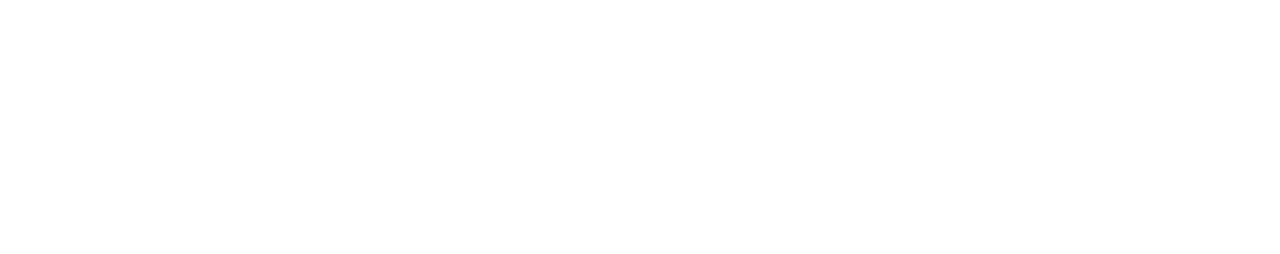
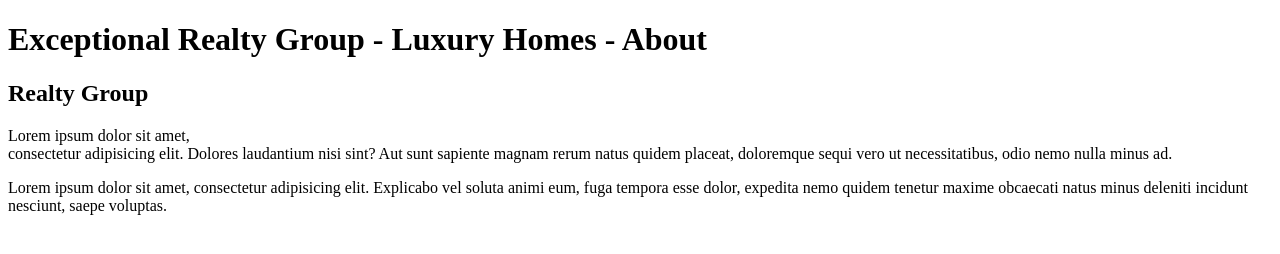
Before and after one commit to StavroulaTG/exceptional-realty, a plain HTML site: page index.html in a window 1280 px wide. Drawn offline with Linux system fonts and the light colour scheme.

Commit message:
real-estate-listings.html

```diff
--- a/index.html
+++ b/index.html
@@ -11,5 +11,13 @@
   <body>
     <!-- The body is the entire viewable area of the web page.
     For example we can see text, links, images and media. -->
+
+    <h1>Exceptional Realty Group - Luxury Homes - About</title>
+      <h2> Realty Group</h2>
+
+      <p>Lorem ipsum dolor sit amet, <br> consectetur adipisicing elit. Dolores laudantium nisi sint? Aut sunt sapiente magnam rerum natus quidem placeat, doloremque sequi vero ut necessitatibus, odio nemo nulla minus ad.</p>
+      <p>Lorem ipsum dolor sit amet, consectetur adipisicing elit. Explicabo vel soluta animi eum, fuga tempora esse dolor, expedita nemo quidem tenetur maxime obcaecati natus minus deleniti incidunt nesciunt, saepe voluptas.</p>
+
+
   </body>
 </html>
```
Also changed, not shown: real-estate-listings.html (+15 -0 lines).
